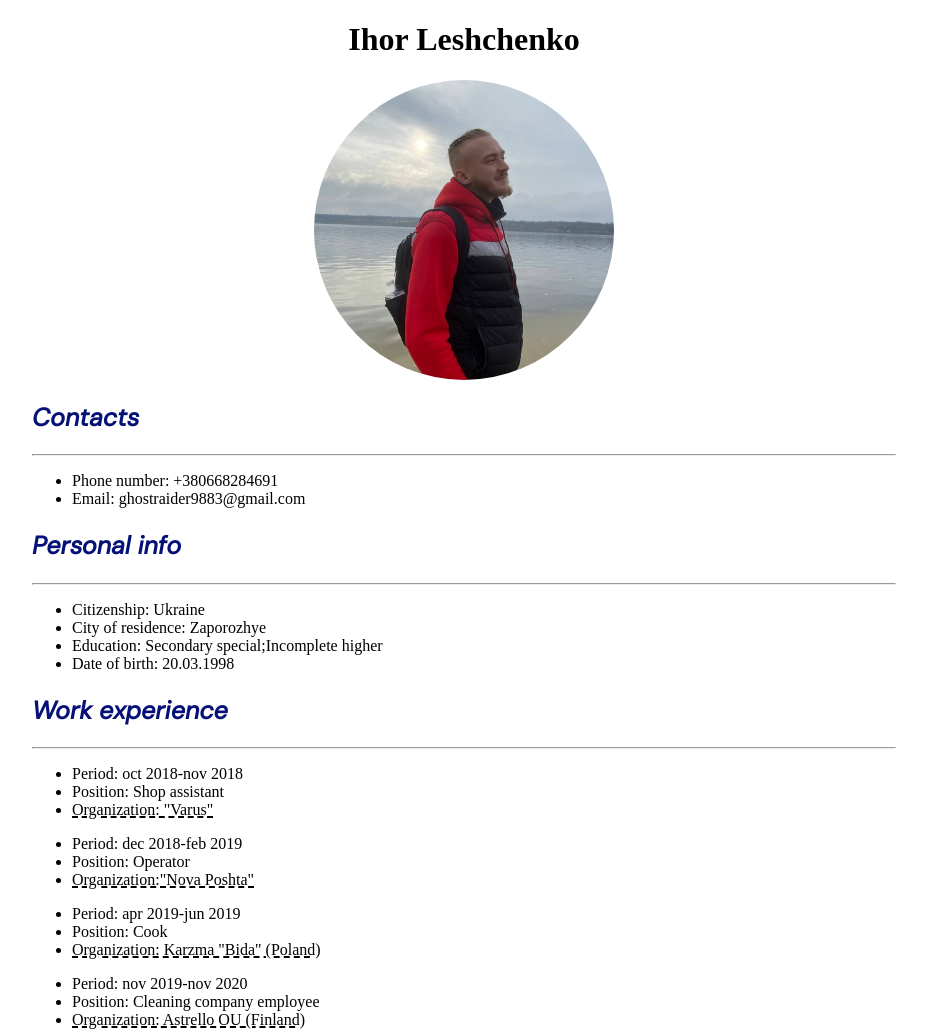
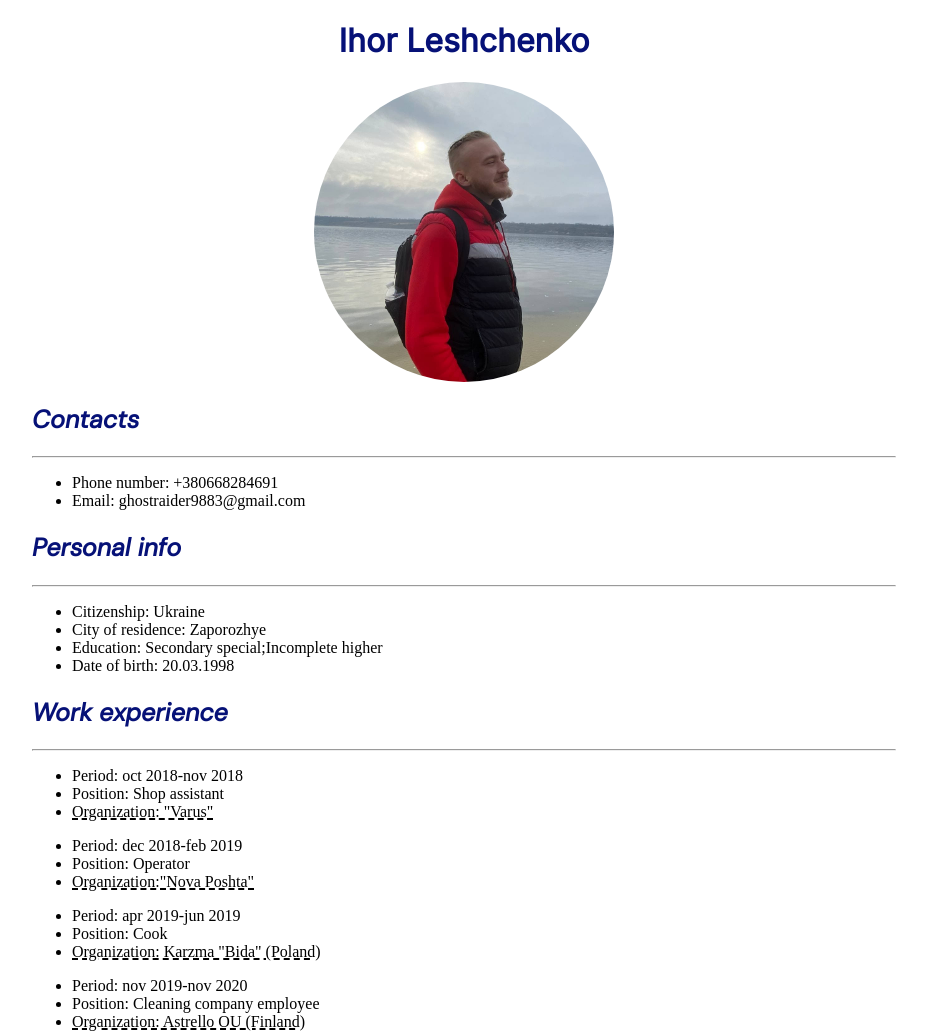
Before and after one commit to Yngvarrson/sa, a plain HTML site: page CV.html in a window 1280 px wide. Shown: the top 1034 px of the page, without its empty margins (176-1103 px from the left). Drawn offline with Linux system fonts and the light colour scheme.

Commit message:
Changed font of h1

```diff
--- a/CV.html
+++ b/CV.html
@@ -7,7 +7,9 @@
     <link rel="preconnect" href="https://fonts.googleapis.com">
     <link rel="preconnect" href="https://fonts.gstatic.com" crossorigin>
     <link href="https://fonts.googleapis.com/css2?family=DM+Sans:ital@1&display=swap" rel="stylesheet">
-
+    <link rel="preconnect" href="https://fonts.googleapis.com">
+    <link rel="preconnect" href="https://fonts.gstatic.com" crossorigin>
+    <link href="https://fonts.googleapis.com/css2?family=DM+Sans:ital@1&family=Inter&display=swap" rel="stylesheet">
 
     <link rel="stylesheet" href="./style.css">
 
--- a/style.css
+++ b/style.css
@@ -1,5 +1,7 @@
 .header1 {
     text-align: center;
+    font-family:'Inter', sans-serif;
+    color: rgb(6, 17, 119);
     }
     .photo {
         width: 300px;
```
